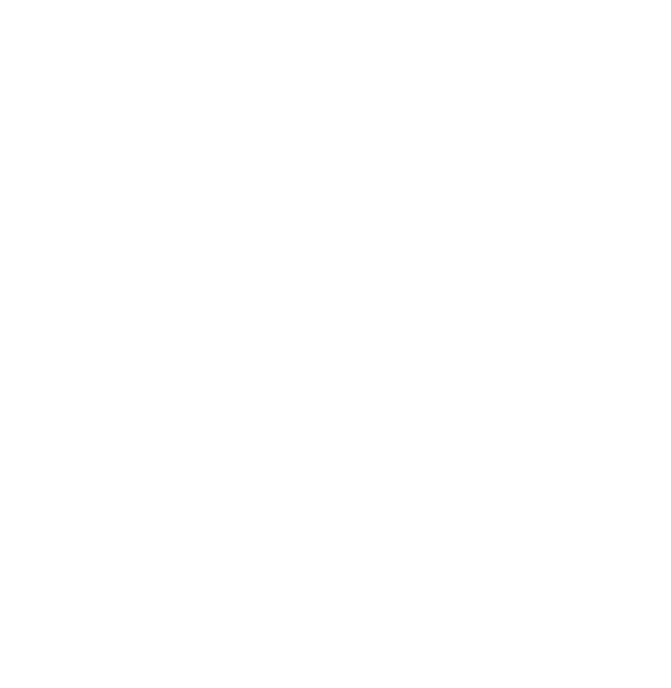
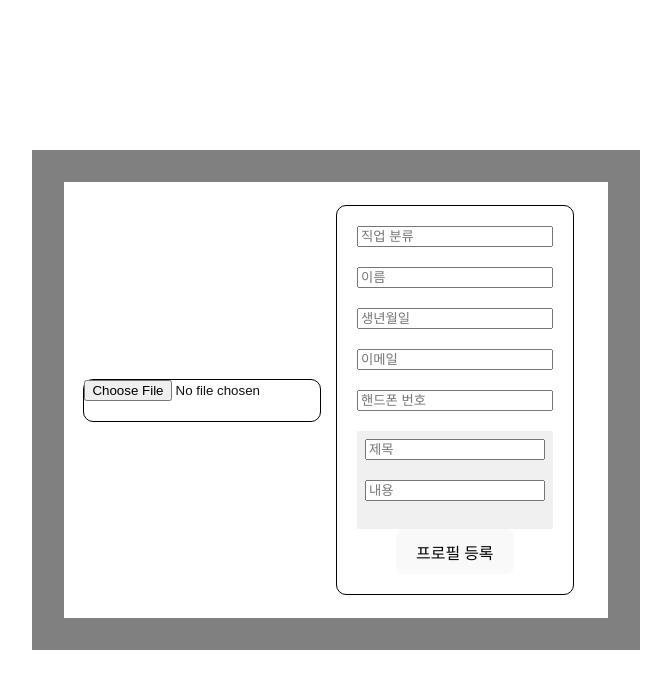
Before and after one commit to k8s12-CacaoEnt/profilehub-frontend-user, a React (Vite) app: page /ProfileUploadPage in a window 1280 px wide. Before the commit this address had no page. Shown: the top 688 px of the page, without its empty margins (304-975 px from the left). Built offline with nearby package versions, Linux system fonts and the light colour scheme.

Commit message:
modify ProfileUploadPage

```diff
--- a/src/App.jsx
+++ b/src/App.jsx
@@ -5,6 +5,7 @@
 import ProfilePage from './pages/ProfilePage';
 import NoticeListPage from './pages/NoticeListPage';
 import NoticePage from './pages/NoticePage';
+import ProfileUploadPage from './pages/ProfileUploadPage';
 import Button from '@mui/material/Button';
 import './App.css';
 
@@ -38,6 +39,7 @@
             <Route path="/login" element={<LoginPage />} />
             <Route path="/signup" element={<SignupPage />} />
             <Route path="/ProfilePage" element={<ProfilePage />} />
+            <Route path="/ProfileUploadPage" element={<ProfileUploadPage />} />
             <Route path="/NoticeListPage" element={<NoticeListPage />} />
             <Route path="/notice/:noticeID" element={<NoticePage />} />
         </Routes>
--- /dev/null
+++ b/src/pages/ProfileUploadPage.jsx
@@ -0,0 +1,142 @@
+import React, { useState } from "react";
+import styled from "styled-components";
+
+
+// Main page component
+const ProfileUploadPage = () => {
+    const [profile, setProfile] = useState({
+        title: "",
+        content: "",
+        memberInfo: {
+            memberType: "",
+            memberEmail: "",
+            memberName: "",
+            gender: "",
+            telNo: "",
+            birthDt: ""
+        },
+        images: [],
+    });
+
+    const handleChange = (event) => {
+        const { name, value } = event.target;
+        if (name in profile.memberInfo) {
+            setProfile(prevState => ({
+                ...prevState,
+                memberInfo: {
+                    ...prevState.memberInfo,
+                    [name]: value
+                }
+            }));
+        } else {
+            setProfile(prevState => ({ ...prevState, [name]: value}));
+        }
+    };
+
+    const handleImageUpload = (event) => {
+        const file = event.target.files[0];
+        setProfile(prevState => ({
+            ...prevState,
+            images: [...prevState.images, { filePath: URL.createObjectURL(file) }]
+        }));
+    };
+
+    const handleSubmit = (event) => {
+        event.preventDefault();
+        console.log(`Submitted profile: ${JSON.stringify(profile, null, 2)}`);
+        // TODO: make API call to upload profile
+    };
+
+    return (
+        <>
+        {
+            <ProfileDiv>
+                <ProfileMemberDiv>
+                    {profile.images.length > 0 ?
+                        profile.images.map((image, index) => <Img key={index} src={image.filePath}/>) :
+                        <ImageUpload>
+                            <StyledInput type="file" onChange={handleImageUpload} />
+                        </ImageUpload>
+                    }
+                    <InfoDiv>
+                        <form onSubmit={handleSubmit}>
+                            <StyledInput type="text" placeholder="직업 분류" name="memberType" value={profile.memberInfo.memberType} onChange={handleChange} />
+                            <StyledInput type="text" placeholder="이름" name="memberName" value={profile.memberInfo.memberName} onChange={handleChange} />
+                            <StyledInput type="text" placeholder="생년월일" name="birthDt" value={profile.memberInfo.birthDt} onChange={handleChange} />
+                            <StyledInput type="text" placeholder="이메일" name="memberEmail" value={profile.memberInfo.memberEmail} onChange={handleChange} />
+                            <StyledInput type="text" placeholder="핸드폰 번호" name="telNo" value={profile.memberInfo.telNo} onChange={handleChange} />
+                            <ProfileContentDiv>
+                                <StyledInput type="text" placeholder="제목" name="title" value={profile.title} onChange={handleChange} />
+                                <StyledInput type="text" placeholder="내용" name="content" value={profile.content} onChange={handleChange} />
+                            </ProfileContentDiv>
+                            <button type="submit">프로필 등록</button>
+                        </form>
+                    </InfoDiv>
+                </ProfileMemberDiv>
+            </ProfileDiv>
+        }
+        </>
+  );
+};
+
+const Img = styled.img`
+    width: 45%;
+    height: auto;
+    border: 1px solid #000; //외곽선 적용
+    border-radius: 10px; // 외곽선 라운딩 적용
+`;
+const ImageUpload = styled.div`
+    display: flex;
+    justify-content: center;
+    align-items: center;
+    width: 45%;
+    height: auto;
+    border: 1px solid #000;
+    border-radius: 10px;
+`;
+const InfoDiv = styled.div`
+    width: 45%;
+    margin: 15px;
+    display: flex;
+    flex-direction: column;
+    justify-content: center;
+    align-items: center;
+    color : #111111;
+    border: 1px solid #000; //외곽선 적용
+    border-radius: 10px; // 외곽선 라운딩 적용
+    padding: 20px; // 외곽선과 콘텐츠 사이의 간격 조정
+`;
+const ProfileDiv = styled.div`
+    width: 100%;
+    max-width: 1280px;
+    margin: auto;
+    padding: 2rem;
+    overflow: auto;
+    color: #111111;
+    background-color: grey;
+`;
+const ProfileMemberDiv = styled.div`
+    width: 100%;
+    display: flex;
+    padding: 0.5rem;
+    justify-content: center;
+    align-items: center;
+    background-color: #FFFFFF;
+`;
+const ProfileContentDiv = styled.div`
+    width: 100%;
+    display: flex;
+    padding: 0.5rem;
+    flex-direction: column;
+    justify-content: center;
+    align-items: flex-start;
+    text-align: left;
+    background-color: #F0F0F0;
+`;
+const StyledInput = styled.input`
+    box-sizing: border-box;
+    display: block;
+    width: 100%;
+    margin-bottom: 20px;
+`;
+export default ProfileUploadPage;
```
